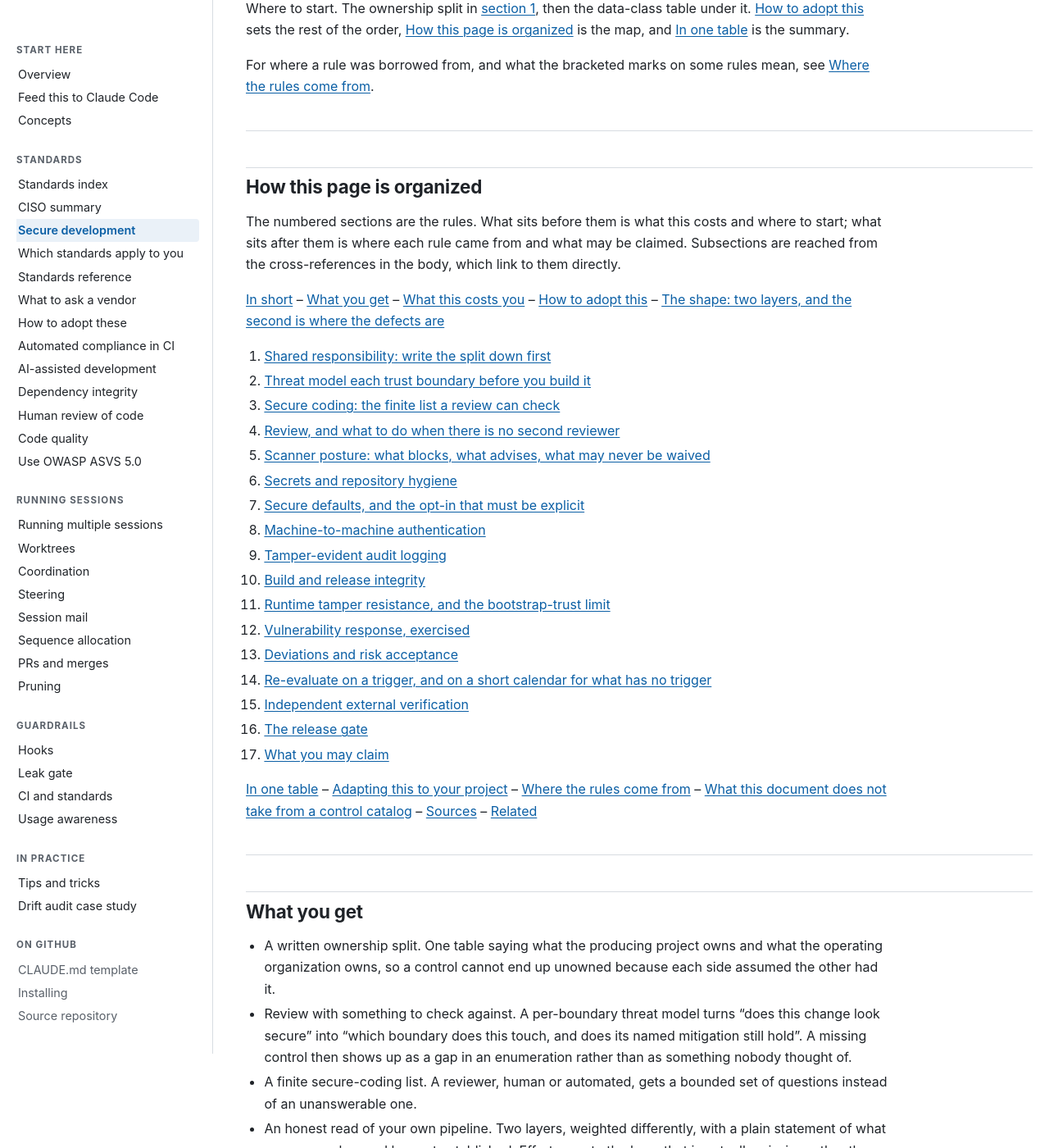
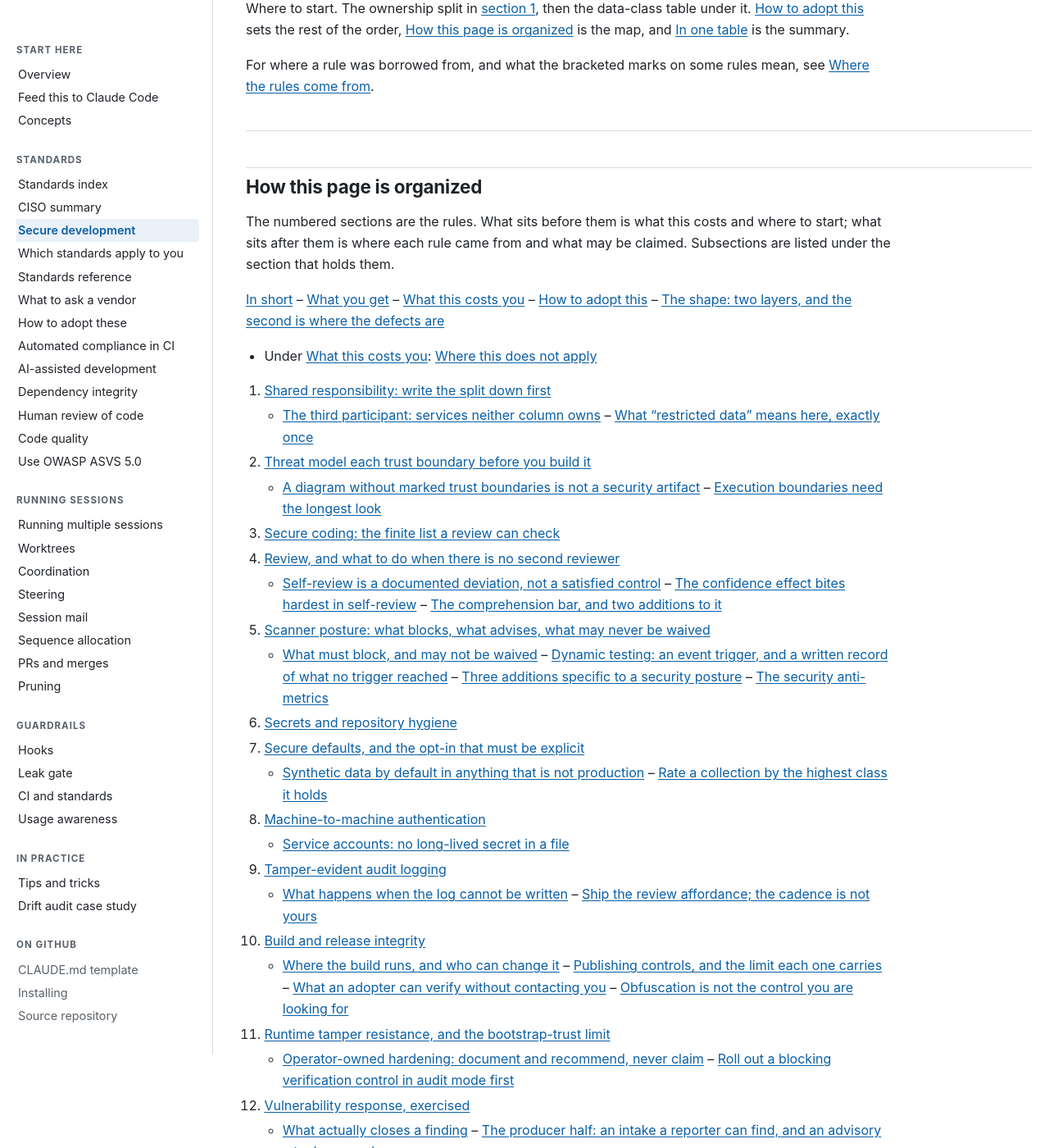
Before and after one commit to wshallwshall/claude-multisession, a Jekyll site: the page built from docs/standards/SECURE-DEVELOPMENT.md, in a window 1280 px wide and 1400 px high, scrolled down 933 px. Shown: the whole window at 82% size. Built offline with Jekyll 4.4.1, drawn with Linux system fonts in a browser that asks for light colours; our own code applies the rules of GitHub Pages for plain Markdown files; some of the changed text lies outside the part shown.

Commit message:
docs(standards): the map skipped 27 of 29 subsections, so hang them under their sections
Owner's call on a question two sessions had split on. The compact map listed the 17-section
spine and the front and back matter, and reached subsections only through body
cross-references; the earlier form indexed all 56 headings and sat between the reader and
the body. This is the third form: keep the compact group lines, and hang each section's H3s
under it as one indented line.

Every H3 is now reachable from the map -- 29 of 29, against 2 before. The only heading the
map omits is the map itself. "In short" is listed, which the compact form had dropped even
though it carries the document's thesis.

Generated from the heading tree rather than typed, using the anchor function the verifier
validated against the published HTML, so the map cannot drift from the headings by
transcription. In-page anchors go 110 -> 156 and all 156 resolve; 59 headings, no duplicate
ids.

ASCII gate exit 0, 74/74 tests, verifier clean on all ten checks, Word copy regenerated with
pandoc 3.10.

Co-Authored-By: Claude Opus 5 <noreply@anthropic.com>

```diff
--- a/docs/standards/SECURE-DEVELOPMENT.md
+++ b/docs/standards/SECURE-DEVELOPMENT.md
@@ -49,29 +49,45 @@ For where a rule was borrowed from, and what the bracketed marks on some rules m
 
 ## How this page is organized
 
-The numbered sections are the rules. What sits before them is what this costs and where to start; what sits after them is where each rule came from and what may be claimed. Subsections are reached from the cross-references in the body, which link to them directly.
+The numbered sections are the rules. What sits before them is what this costs and where to start; what sits after them is where each rule came from and what may be claimed. Subsections are listed under the section that holds them.
 
 [In short](#in-short) -- [What you get](#what-you-get) -- [What this costs you](#what-this-costs-you) -- [How to adopt this](#how-to-adopt-this) -- [The shape: two layers, and the second is where the defects are](#the-shape-two-layers-and-the-second-is-where-the-defects-are)
 
+- Under [What this costs you](#what-this-costs-you): [Where this does not apply](#where-this-does-not-apply)
+
 1. [Shared responsibility: write the split down first](#1-shared-responsibility-write-the-split-down-first)
+   - [The third participant: services neither column owns](#the-third-participant-services-neither-column-owns) -- [What "restricted data" means here, exactly once](#what-restricted-data-means-here-exactly-once)
 2. [Threat model each trust boundary before you build it](#2-threat-model-each-trust-boundary-before-you-build-it)
+   - [A diagram without marked trust boundaries is not a security artifact](#a-diagram-without-marked-trust-boundaries-is-not-a-security-artifact) -- [Execution boundaries need the longest look](#execution-boundaries-need-the-longest-look)
 3. [Secure coding: the finite list a review can check](#3-secure-coding-the-finite-list-a-review-can-check)
 4. [Review, and what to do when there is no second reviewer](#4-review-and-what-to-do-when-there-is-no-second-reviewer)
+   - [Self-review is a documented deviation, not a satisfied control](#self-review-is-a-documented-deviation-not-a-satisfied-control) -- [The confidence effect bites hardest in self-review](#the-confidence-effect-bites-hardest-in-self-review) -- [The comprehension bar, and two additions to it](#the-comprehension-bar-and-two-additions-to-it)
 5. [Scanner posture: what blocks, what advises, what may never be waived](#5-scanner-posture-what-blocks-what-advises-what-may-never-be-waived)
+   - [What must block, and may not be waived](#what-must-block-and-may-not-be-waived) -- [Dynamic testing: an event trigger, and a written record of what no trigger reached](#dynamic-testing-an-event-trigger-and-a-written-record-of-what-no-trigger-reached) -- [Three additions specific to a security posture](#three-additions-specific-to-a-security-posture) -- [The security anti-metrics](#the-security-anti-metrics)
 6. [Secrets and repository hygiene](#6-secrets-and-repository-hygiene)
 7. [Secure defaults, and the opt-in that must be explicit](#7-secure-defaults-and-the-opt-in-that-must-be-explicit)
+   - [Synthetic data by default in anything that is not production](#synthetic-data-by-default-in-anything-that-is-not-production) -- [Rate a collection by the highest class it holds](#rate-a-collection-by-the-highest-class-it-holds)
 8. [Machine-to-machine authentication](#8-machine-to-machine-authentication)
+   - [Service accounts: no long-lived secret in a file](#service-accounts-no-long-lived-secret-in-a-file)
 9. [Tamper-evident audit logging](#9-tamper-evident-audit-logging)
+   - [What happens when the log cannot be written](#what-happens-when-the-log-cannot-be-written) -- [Ship the review affordance; the cadence is not yours](#ship-the-review-affordance-the-cadence-is-not-yours)
 10. [Build and release integrity](#10-build-and-release-integrity)
+   - [Where the build runs, and who can change it](#where-the-build-runs-and-who-can-change-it) -- [Publishing controls, and the limit each one carries](#publishing-controls-and-the-limit-each-one-carries) -- [What an adopter can verify without contacting you](#what-an-adopter-can-verify-without-contacting-you) -- [Obfuscation is not the control you are looking for](#obfuscation-is-not-the-control-you-are-looking-for)
 11. [Runtime tamper resistance, and the bootstrap-trust limit](#11-runtime-tamper-resistance-and-the-bootstrap-trust-limit)
+   - [Operator-owned hardening: document and recommend, never claim](#operator-owned-hardening-document-and-recommend-never-claim) -- [Roll out a blocking verification control in audit mode first](#roll-out-a-blocking-verification-control-in-audit-mode-first)
 12. [Vulnerability response, exercised](#12-vulnerability-response-exercised)
+   - [What actually closes a finding](#what-actually-closes-a-finding) -- [The producer half: an intake a reporter can find, and an advisory a tool can read](#the-producer-half-an-intake-a-reporter-can-find-and-an-advisory-a-tool-can-read)
 13. [Deviations and risk acceptance](#13-deviations-and-risk-acceptance)
 14. [Re-evaluate on a trigger, and on a short calendar for what has no trigger](#14-re-evaluate-on-a-trigger-and-on-a-short-calendar-for-what-has-no-trigger)
 15. [Independent external verification](#15-independent-external-verification)
+   - [Write the engagement down before it starts](#write-the-engagement-down-before-it-starts)
 16. [The release gate](#16-the-release-gate)
+   - [Confirm the control plane before reading any code](#confirm-the-control-plane-before-reading-any-code)
 17. [What you may claim](#17-what-you-may-claim)
 
 [In one table](#in-one-table) -- [Adapting this to your project](#adapting-this-to-your-project) -- [Where the rules come from](#where-the-rules-come-from) -- [What this document does not take from a control catalog](#what-this-document-does-not-take-from-a-control-catalog) -- [Sources](#sources) -- [Related](#related)
+
+- Under [Where the rules come from](#where-the-rules-come-from): [Full conformance is not on offer, so tailoring is not a compromise](#full-conformance-is-not-on-offer-so-tailoring-is-not-a-compromise) -- [The one setting where such a claim is a legal instrument, and its expiry date](#the-one-setting-where-such-a-claim-is-a-legal-instrument-and-its-expiry-date)
 
 ---
 
```
Also changed, not shown: 1 other file.
